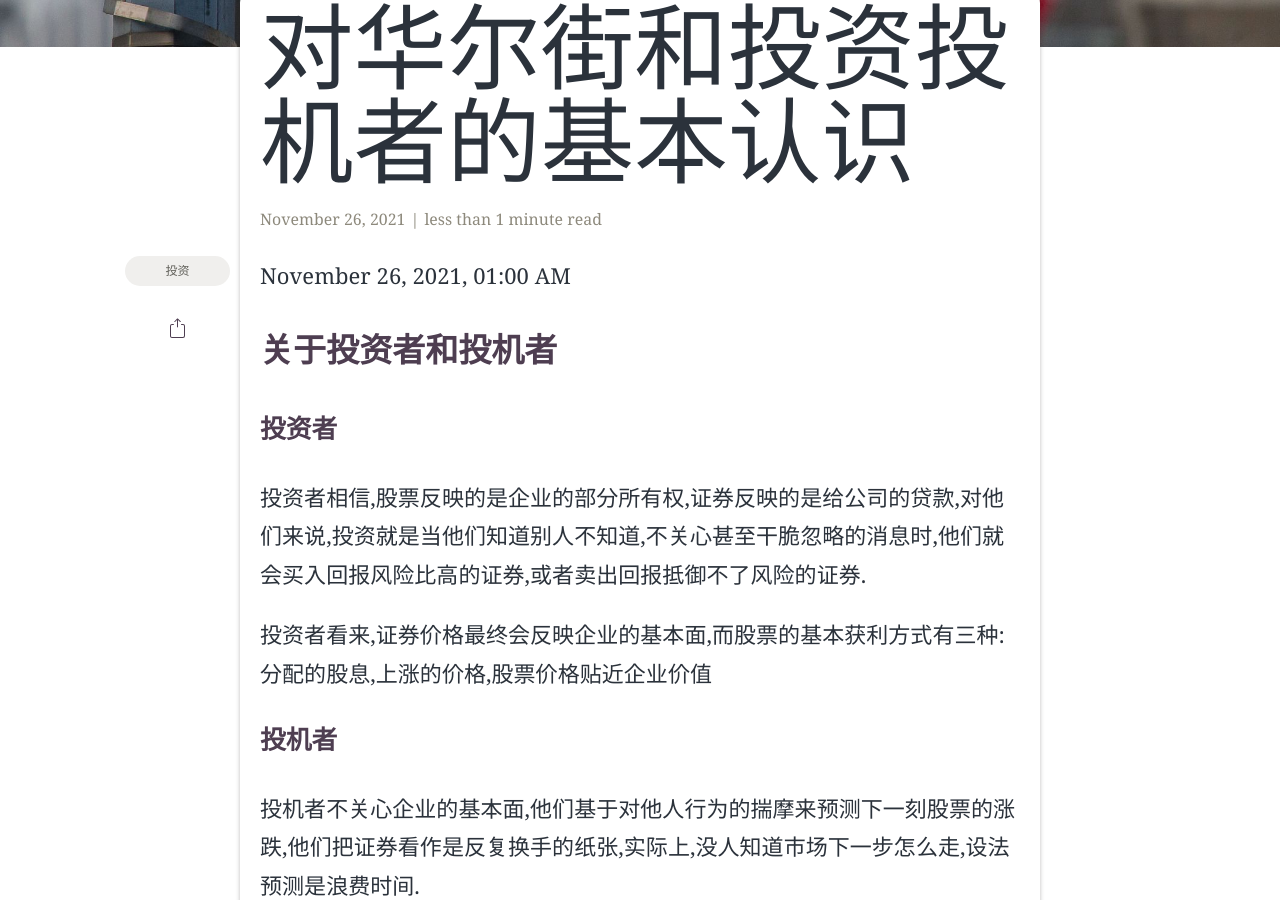
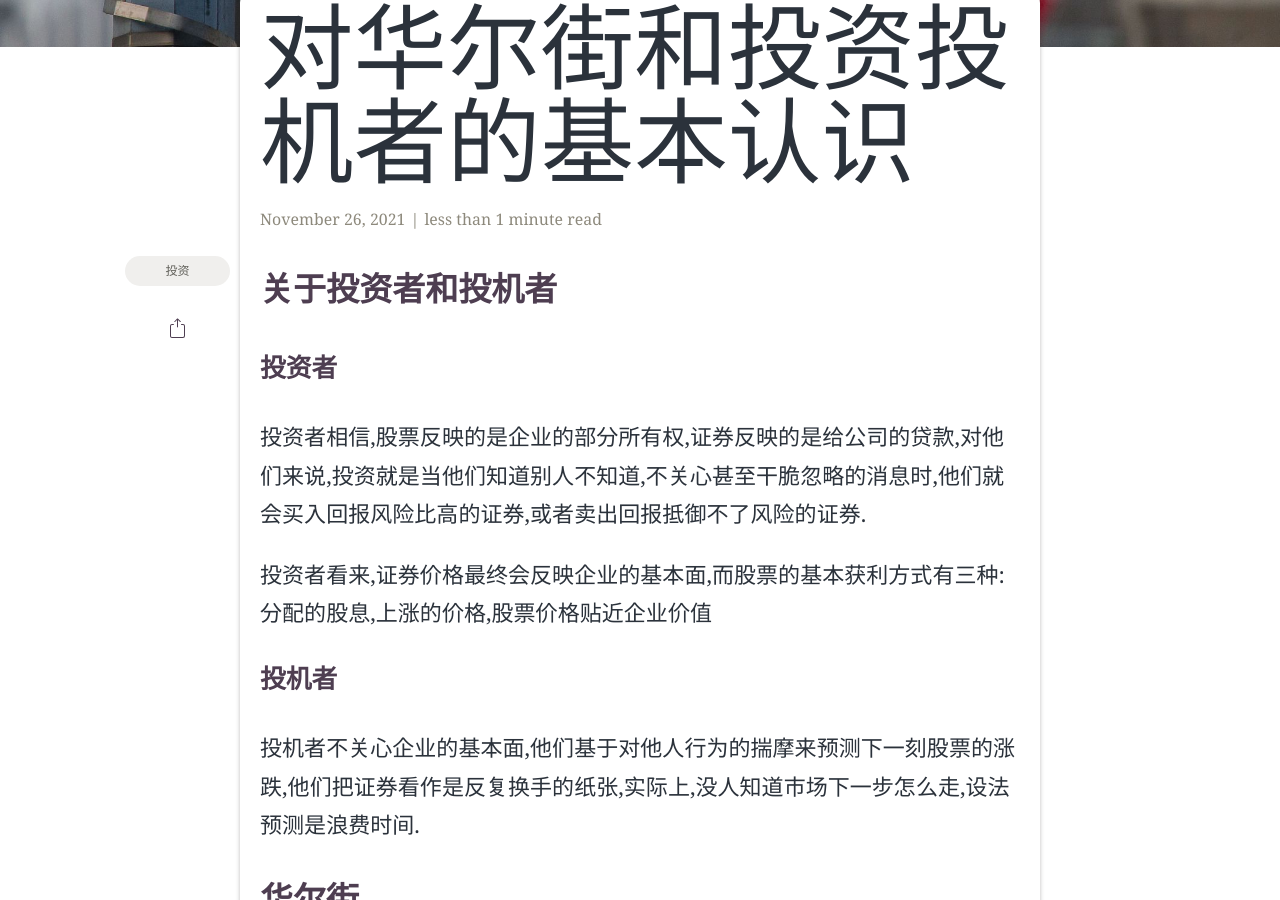
Before and after one commit to realChrisChen/realChrisChen.github.io, a Jekyll site: the page built from _posts/2021-11-26-对华尔街和投资投机者的基本认识.md, in a window 1280 px wide and 900 px high, scrolled down 632 px. Built offline with Jekyll 4.4.1, drawn with Linux system fonts in a browser that asks for light colours; some web fonts are replaced; comment, search, counter and statistics services are not loaded.

Commit message:
Update 2021-11-26-对华尔街和投资投机者的基本认识.md
change

```diff
--- a/_posts/2021-11-26-对华尔街和投资投机者的基本认识.md
+++ b/_posts/2021-11-26-对华尔街和投资投机者的基本认识.md
@@ -13,7 +13,7 @@
 
 ---
 
-November 26, 2021, 01:00 AM
+
 
 ## 关于投资者和投机者
 
```
